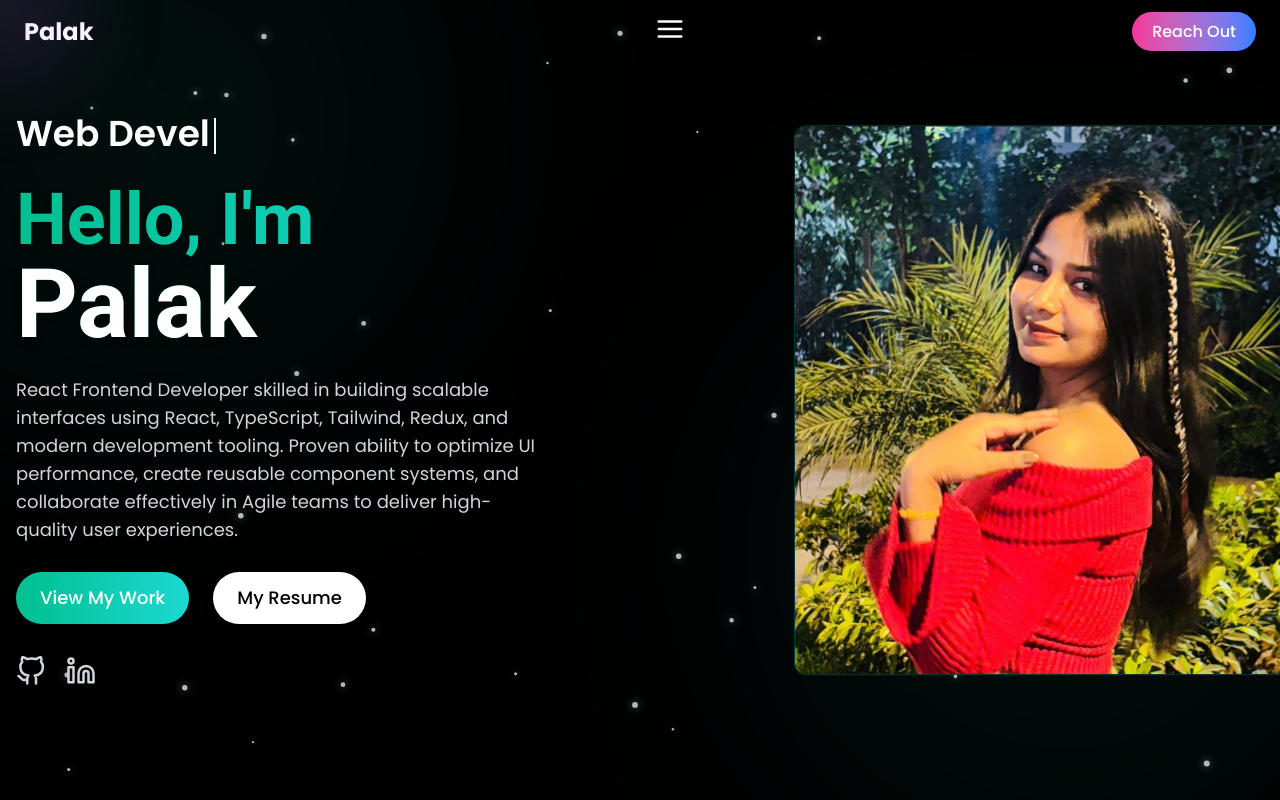
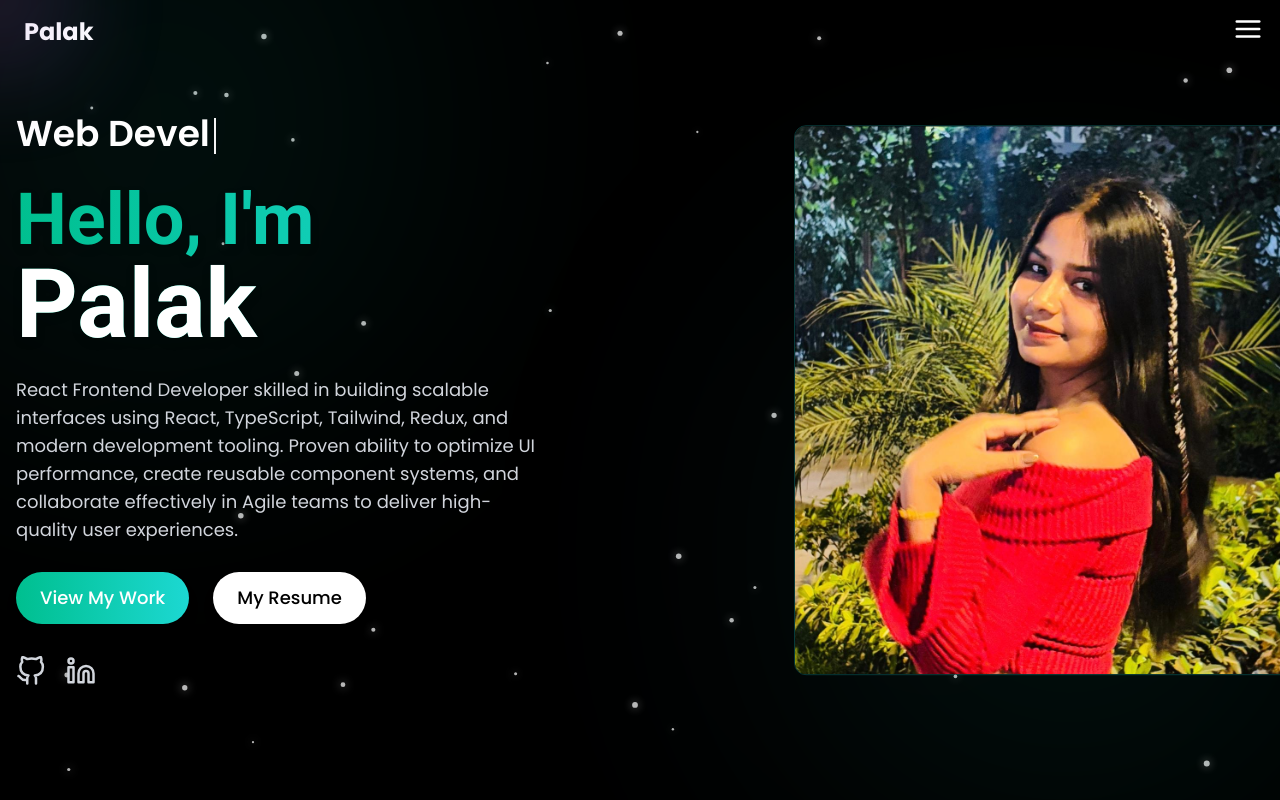
Before and after one commit to Palak2808/My_Portfolio, a React (Vite) app: page / in a window 1280 px wide. Shown: the top 800 px of the page. Built offline with nearby package versions, Linux system fonts and the light colour scheme.

Commit message:
Updated navbar

```diff
--- a/src/components/Navbar.tsx
+++ b/src/components/Navbar.tsx
@@ -58,12 +58,12 @@ export default function Navbar() {
   return (
     <>
       <nav
-        className={`fixed top-0 left-0 w-full flex items-center justify-between px-6 py-4 z-50 transition-transform duration-300 ${
+        className={`fixed top-0 left-0 w-full flex items-center px-6 py-4 z-50 transition-transform duration-300 ${
           visible ? "translate-y-0" : "-translate-y-full"
         }`}
       >
-        <p className="font-bold text-2xl text-white sm:block">Palak</p>
-        <div className="block lg:absolute lg:left-1/2 lg:transform lg:translate-x-1/2">
+        <div className="font-bold text-2xl text-white sm:block">Palak</div>
+        <div className="block absolute right-8 lg:transform lg:translate-x-1/2">
           <button
             onClick={() => setMenuOpen(true)}
             className="text-white text-3xl focus:outline-none"
@@ -72,14 +72,6 @@ export default function Navbar() {
             <FiMenu />
           </button>
         </div>
-        <div className="hidden lg:block">
-          <a
-            href="#Contact"
-            className="bg-gradient-to-r from-pink-500 to-blue-500 text-white py-2 px-5 rounded-full font-medium shadow-lg hover:opacity-90 transition-opacity duration-300"
-          >
-            Reach Out
-          </a>
-        </div>
       </nav>
       <OverLayMenu isOpen={menuOpen} onClose={() => setMenuOpen(false)} />
     </>
--- a/src/components/OverLayMenu.tsx
+++ b/src/components/OverLayMenu.tsx
@@ -17,7 +17,7 @@ export default function OverLayMenu({
         <motion.div
           className="fixed inset-0 items-center flex justify-center z-50"
           initial={{ clipPath: `circle(0% at ${origin})` }}
-          animate={{ clipPath: `circle(150% at ${origin})` }}
+          animate={{ clipPath: `circle(100% at ${origin})` }}
           exit={{ clipPath: `circle(0% at ${origin})` }}
           transition={{ duration: 0.7, ease: [0.4, 0, 0.2, 1] }}
           style={{ backgroundColor: "rgba(0, 0, 0, 0.95)" }}
```
